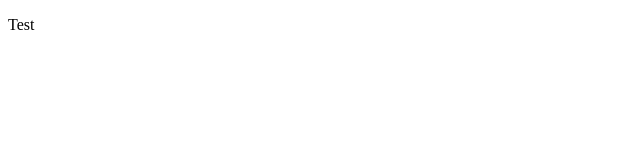
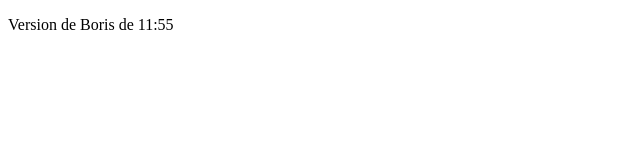
Before and after one commit to borisrose/doranco-app, a plain HTML site: page index.html in a window 1280 px wide. Shown: the whole page, without its empty margins (0-640 px from the left). Drawn offline with Linux system fonts and the light colour scheme.

Commit message:
feat/boris-version

```diff
--- a/index.html
+++ b/index.html
@@ -6,8 +6,10 @@
 </head>
 <body>
 
+
+
 <main>
-	<p>Test</p>
+	<p>Version de Boris de 11:55</p>
 </main>
 
 </body>
```
